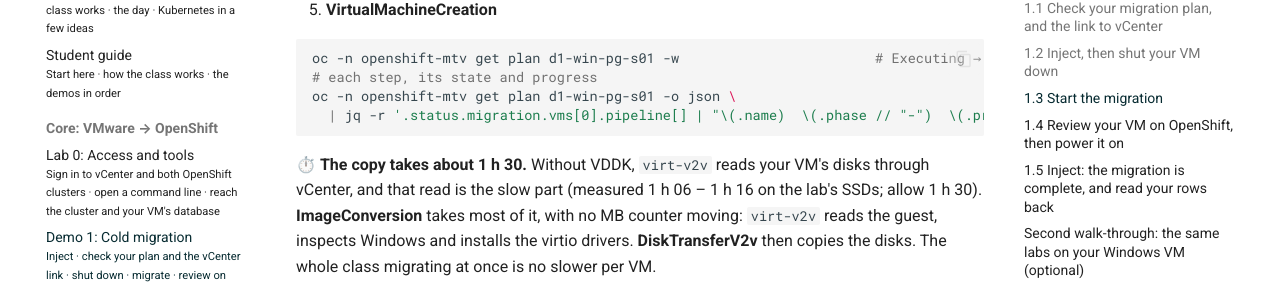
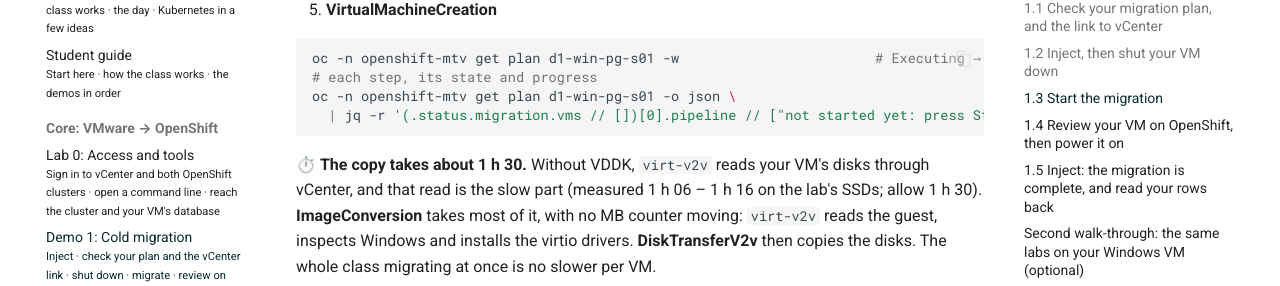
Before and after one commit to paragonmicro-lab/demo-0024-public, an MkDocs documentation site: the page built from docs/demos/01-vmware-to-ove-cold.md, in a window 1280 px wide and 1400 px high, scrolled down 3920 px. Shown: the part 154-440 px from the top of the window. Built offline with MkDocs 1.6.1 and Material for MkDocs 9.7.7, drawn with Linux system fonts in a browser that asks for light colours; some of the changed text lies outside the part shown.

Commit message:
class @ demo-openshift-ove 495e2e654db8

````diff
--- a/docs/demos/01-vmware-to-ove-cold.md
+++ b/docs/demos/01-vmware-to-ove-cold.md
@@ -157,7 +157,7 @@
 oc -n openshift-mtv get plan d1-win-pg-s01 -w                        # Executing → Succeeded (Ctrl-C to stop watching)
 # each step, its state and progress
 oc -n openshift-mtv get plan d1-win-pg-s01 -o json \
-  | jq -r '.status.migration.vms[0].pipeline[] | "\(.name)  \(.phase // "-")  \(.progress.completed // 0)/\(.progress.total // 0) \(.annotations.unit // "")"'
+  | jq -r '(.status.migration.vms // [])[0].pipeline // ["not started yet: press Start on the plan"] | .[] | if type == "string" then . else "\(.name)  \(.phase // "-")  \(.progress.completed // 0)/\(.progress.total // 0) \(.annotations.unit // "")" end'
 ```
 
 ⏱️ **The copy takes about 1 h 30.** Without VDDK, `virt-v2v` reads your VM's disks through vCenter, and that read
@@ -323,7 +323,7 @@
 **DiskTransferV2v**. ✍️ Note the total: that is the outage a cold migration costs.
 
 ```bash
-oc -n openshift-mtv get plan d1-win-pg-s01 -o json | jq -r '.status.migration.vms[0] | "total: \(.started) → \(.completed)", (.pipeline[] | "  \(.name): \(.started) → \(.completed)")'
+oc -n openshift-mtv get plan d1-win-pg-s01 -o json | jq -r '(.status.migration.vms // [])[0] // {} | if .pipeline then "total: \(.started) → \(.completed)", (.pipeline[] | "  \(.name): \(.started) → \(.completed)") else "not started yet" end'
 ```
 
 **Console (site A):** **Virtualization → VirtualMachines**, project **`student-01-0024-012`** → **`win-pg-s01`**.
````
Also changed, not shown: other parts of docs/demos/01-vmware-to-ove-cold.md (+2 -2 lines).
